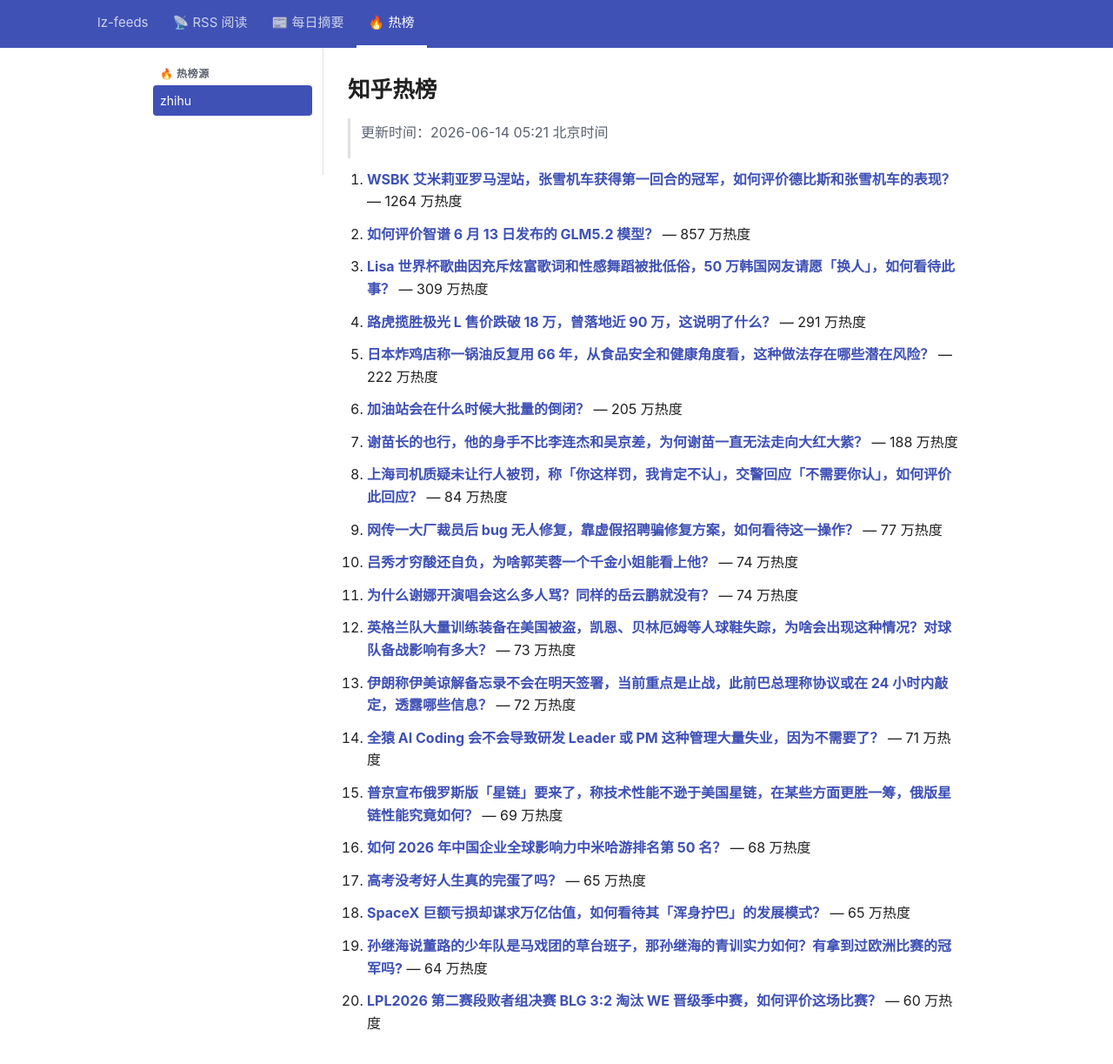
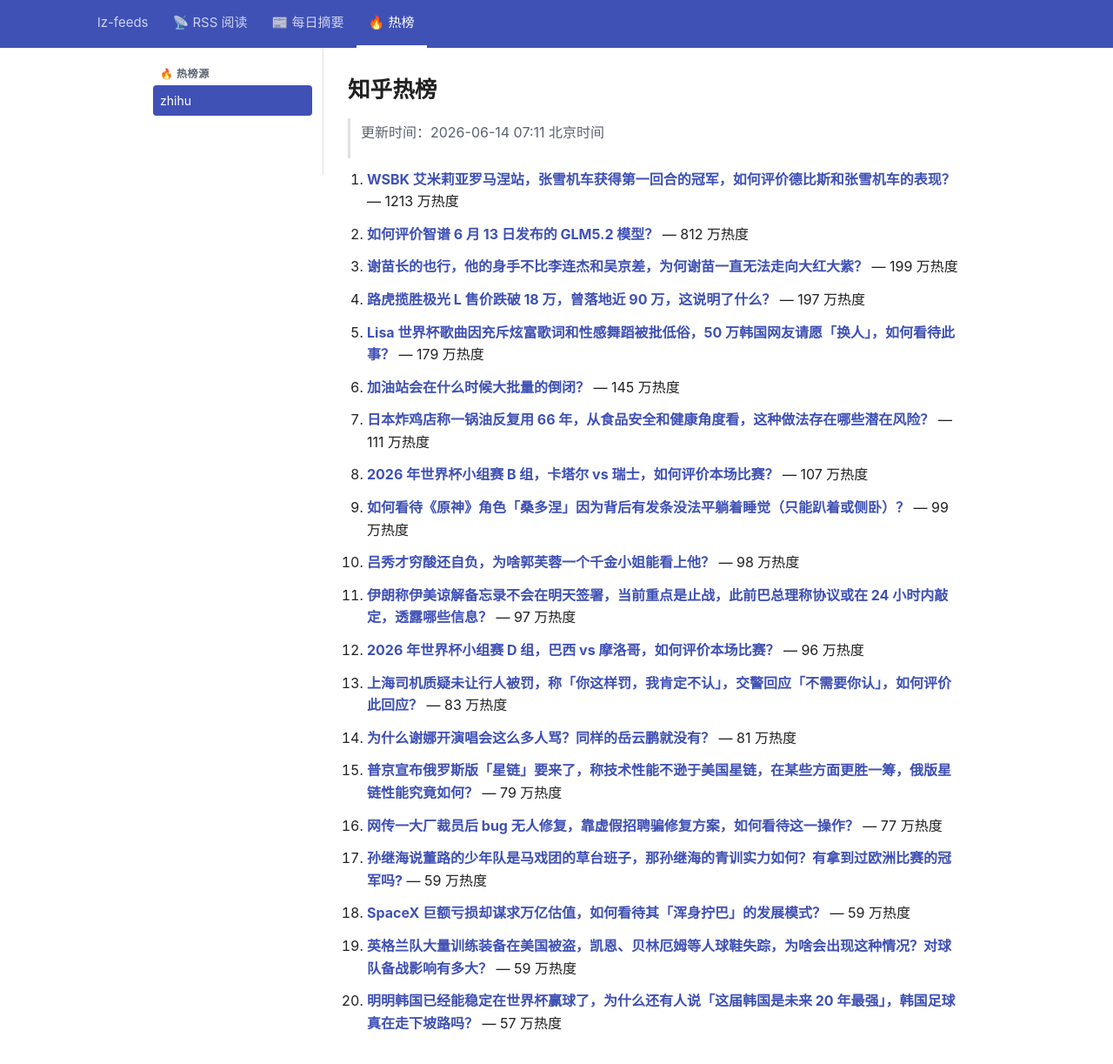
Before and after one commit to lizhang0101/lz-feeds, a Jekyll site: the page built from _hotlist/zhihu.md, in a window 1280 px wide and 1253 px high. Shown: the top 1223 px of the window at 87% size. Built offline with Jekyll 4.4.1, drawn with Linux system fonts in a browser that asks for light colours.

Commit message:
hotlist: 2026-06-13T23:11Z

```diff
--- a/_hotlist/zhihu.md
+++ b/_hotlist/zhihu.md
@@ -1,48 +1,48 @@
 ---
-updated: 2026-06-14 05:21 北京时间
+updated: 2026-06-14 07:11 北京时间
 count: 20
 ---
 
 # 知乎热榜
 
-> 更新时间：2026-06-14 05:21 北京时间
+> 更新时间：2026-06-14 07:11 北京时间
 
-1. **[WSBK 艾米莉亚罗马涅站，张雪机车获得第一回合的冠军，如何评价德比斯和张雪机车的表现？](https://www.zhihu.com/question/2049229235466810282)** — 1264 万热度
+1. **[WSBK 艾米莉亚罗马涅站，张雪机车获得第一回合的冠军，如何评价德比斯和张雪机车的表现？](https://www.zhihu.com/question/2049229235466810282)** — 1213 万热度
 
-2. **[如何评价智谱 6 月 13 日发布的 GLM5.2 模型？](https://www.zhihu.com/question/2049161661567723164)** — 857 万热度
+2. **[如何评价智谱 6 月 13 日发布的 GLM5.2 模型？](https://www.zhihu.com/question/2049161661567723164)** — 812 万热度
 
-3. **[Lisa 世界杯歌曲因充斥炫富歌词和性感舞蹈被批低俗，50 万韩国网友请愿「换人」，如何看待此事？](https://www.zhihu.com/question/2043273255205832365)** — 309 万热度
+3. **[谢苗长的也行，他的身手不比李连杰和吴京差，为何谢苗一直无法走向大红大紫？](https://www.zhihu.com/question/2048504030540968117)** — 199 万热度
 
-4. **[路虎揽胜极光 L 售价跌破 18 万，曾落地近 90 万，这说明了什么？](https://www.zhihu.com/question/2048499018230149377)** — 291 万热度
+4. **[路虎揽胜极光 L 售价跌破 18 万，曾落地近 90 万，这说明了什么？](https://www.zhihu.com/question/2048499018230149377)** — 197 万热度
 
-5. **[日本炸鸡店称一锅油反复用 66 年，从食品安全和健康角度看，这种做法存在哪些潜在风险？](https://www.zhihu.com/question/2048692040377033581)** — 222 万热度
+5. **[Lisa 世界杯歌曲因充斥炫富歌词和性感舞蹈被批低俗，50 万韩国网友请愿「换人」，如何看待此事？](https://www.zhihu.com/question/2043273255205832365)** — 179 万热度
 
-6. **[加油站会在什么时候大批量的倒闭？](https://www.zhihu.com/question/2030910414037458949)** — 205 万热度
+6. **[加油站会在什么时候大批量的倒闭？](https://www.zhihu.com/question/2030910414037458949)** — 145 万热度
 
-7. **[谢苗长的也行，他的身手不比李连杰和吴京差，为何谢苗一直无法走向大红大紫？](https://www.zhihu.com/question/2048504030540968117)** — 188 万热度
+7. **[日本炸鸡店称一锅油反复用 66 年，从食品安全和健康角度看，这种做法存在哪些潜在风险？](https://www.zhihu.com/question/2048692040377033581)** — 111 万热度
 
-8. **[上海司机质疑未让行人被罚，称「你这样罚，我肯定不认」，交警回应「不需要你认」，如何评价此回应？](https://www.zhihu.com/question/2048080241726321005)** — 84 万热度
+8. **[2026 年世界杯小组赛 B 组，卡塔尔 vs 瑞士，如何评价本场比赛？](https://www.zhihu.com/question/2048794573590065913)** — 107 万热度
 
-9. **[网传一大厂裁员后 bug 无人修复，靠虚假招聘骗修复方案，如何看待这一操作？](https://www.zhihu.com/question/2047628590754133157)** — 77 万热度
+9. **[如何看待《原神》角色「桑多涅」因为背后有发条没法平躺着睡觉（只能趴着或侧卧）？](https://www.zhihu.com/question/2048913788288628177)** — 99 万热度
 
-10. **[吕秀才穷酸还自负，为啥郭芙蓉一个千金小姐能看上他？](https://www.zhihu.com/question/2047372994247496254)** — 74 万热度
+10. **[吕秀才穷酸还自负，为啥郭芙蓉一个千金小姐能看上他？](https://www.zhihu.com/question/2047372994247496254)** — 98 万热度
 
-11. **[为什么谢娜开演唱会这么多人骂？同样的岳云鹏就没有？](https://www.zhihu.com/question/2047118369313273085)** — 74 万热度
+11. **[伊朗称伊美谅解备忘录不会在明天签署，当前重点是止战，此前巴总理称协议或在 24 小时内敲定，透露哪些信息？](https://www.zhihu.com/question/2049209357032764040)** — 97 万热度
 
-12. **[英格兰队大量训练装备在美国被盗，凯恩、贝林厄姆等人球鞋失踪，为啥会出现这种情况？对球队备战影响有多大？](https://www.zhihu.com/question/2049101471308669244)** — 73 万热度
+12. **[2026 年世界杯小组赛 D 组，巴西 vs 摩洛哥，如何评价本场比赛？](https://www.zhihu.com/question/2048794857506698964)** — 96 万热度
 
-13. **[伊朗称伊美谅解备忘录不会在明天签署，当前重点是止战，此前巴总理称协议或在 24 小时内敲定，透露哪些信息？](https://www.zhihu.com/question/2049209357032764040)** — 72 万热度
+13. **[上海司机质疑未让行人被罚，称「你这样罚，我肯定不认」，交警回应「不需要你认」，如何评价此回应？](https://www.zhihu.com/question/2048080241726321005)** — 83 万热度
 
-14. **[全猿 AI Coding 会不会导致研发 Leader 或 PM 这种管理大量失业，因为不需要了？](https://www.zhihu.com/question/1997586495188521827)** — 71 万热度
+14. **[为什么谢娜开演唱会这么多人骂？同样的岳云鹏就没有？](https://www.zhihu.com/question/2047118369313273085)** — 81 万热度
 
-15. **[普京宣布俄罗斯版「星链」要来了，称技术性能不逊于美国星链，在某些方面更胜一筹，俄版星链性能究竟如何？](https://www.zhihu.com/question/2049121142619599290)** — 69 万热度
+15. **[普京宣布俄罗斯版「星链」要来了，称技术性能不逊于美国星链，在某些方面更胜一筹，俄版星链性能究竟如何？](https://www.zhihu.com/question/2049121142619599290)** — 79 万热度
 
-16. **[如何 2026 年中国企业全球影响力中米哈游排名第 50 名？](https://www.zhihu.com/question/2049185744908989704)** — 68 万热度
+16. **[网传一大厂裁员后 bug 无人修复，靠虚假招聘骗修复方案，如何看待这一操作？](https://www.zhihu.com/question/2047628590754133157)** — 77 万热度
 
-17. **[高考没考好人生真的完蛋了吗？](https://www.zhihu.com/question/2049194686888333700)** — 65 万热度
+17. **[孙继海说董路的少年队是马戏团的草台班子，那孙继海的青训实力如何？有拿到过欧洲比赛的冠军吗?](https://www.zhihu.com/question/2047660939407893403)** — 59 万热度
 
-18. **[SpaceX 巨额亏损却谋求万亿估值，如何看待其「浑身拧巴」的发展模式？](https://www.zhihu.com/question/2045782374403788909)** — 65 万热度
+18. **[SpaceX 巨额亏损却谋求万亿估值，如何看待其「浑身拧巴」的发展模式？](https://www.zhihu.com/question/2045782374403788909)** — 59 万热度
 
-19. **[孙继海说董路的少年队是马戏团的草台班子，那孙继海的青训实力如何？有拿到过欧洲比赛的冠军吗?](https://www.zhihu.com/question/2047660939407893403)** — 64 万热度
+19. **[英格兰队大量训练装备在美国被盗，凯恩、贝林厄姆等人球鞋失踪，为啥会出现这种情况？对球队备战影响有多大？](https://www.zhihu.com/question/2049101471308669244)** — 59 万热度
 
-20. **[LPL2026 第二赛段败者组决赛 BLG 3:2 淘汰 WE 晋级季中赛，如何评价这场比赛？](https://www.zhihu.com/question/2049144967126316380)** — 60 万热度
+20. **[明明韩国已经能稳定在世界杯赢球了，为什么还有人说「这届韩国是未来 20 年最强」，韩国足球真在走下坡路吗？](https://www.zhihu.com/question/2048742968513619883)** — 57 万热度
```
